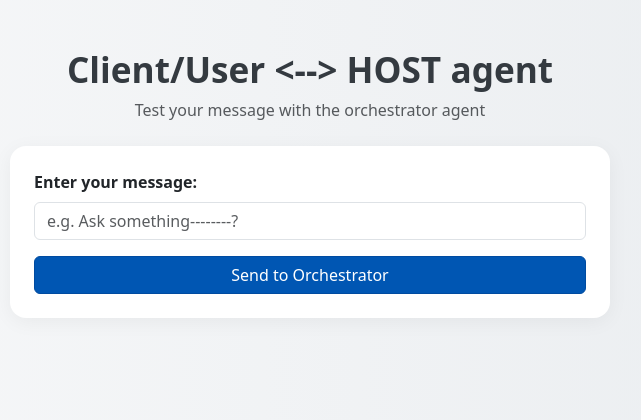
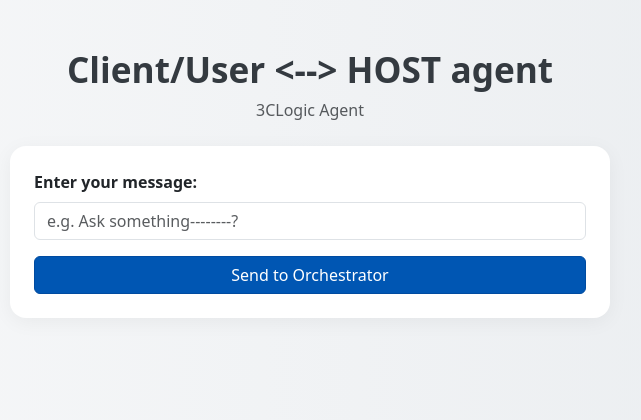
Before and after one commit to sravankumar-mode/a2a-test-client, a Flask app: page / in a window 1280 px wide. Shown: the top 420 px of the page, without its empty margins (330-971 px from the left). Run offline with Flask 3, Linux system fonts and the light colour scheme.

Commit message:
Update index.html

```diff
--- a/templates/index.html
+++ b/templates/index.html
@@ -44,7 +44,7 @@
         <div class="w-100" style="max-width: 600px;">
             <div class="text-center mb-4">
                 <h1 class="header-title">Client/User <--> HOST agent</h1>
-                <p class="text-muted">Test your message with the orchestrator agent</p>
+                <p class="text-muted">3CLogic Agent</p>
             </div>
 
             <form method="POST" class="card p-4 bg-white" id="a2aForm">
```
